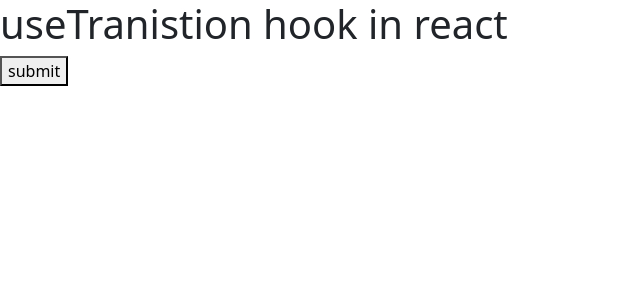
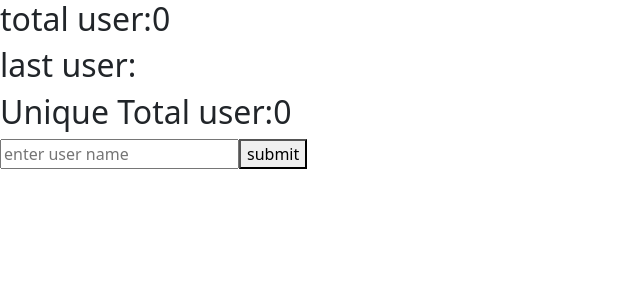
Before and after one commit to yahoowecanwork2/tic-tac-toe-, a React (Vite) app in the folder nehareact/: page / in a window 1280 px wide. Shown: the top 300 px of the page, without its empty margins (0-640 px from the left). Built offline with nearby package versions, Linux system fonts and the light colour scheme.

Commit message:
derived state in react

```diff
--- a/nehareact/src/App.jsx
+++ b/nehareact/src/App.jsx
@@ -1,10 +1,11 @@
+import Derived from "./dervied";
 import Form from "./useformstatus";
 import Tranistion from "./useTranisyion";
 function App() {
 
   return (
     <div >
-      <Tranistion />
+      <Derived />
 
 
     </div >
--- /dev/null
+++ b/nehareact/src/dervied.jsx
@@ -0,0 +1,36 @@
+import { useState } from "react";
+
+function Derived() {
+
+    const [users, setUsers] = useState([]);
+    const [user, setUser] = useState('');
+    const handleAddUser = () => {
+        setUsers([...users, user]);
+    }
+    const total = users.length;
+    const last = users[users.length - 1];
+    const unique = [...new Set(users)].length;
+
+    return (
+        <div >
+            <h2>total user:{total}</h2>
+            <h2>last user:{last}</h2>
+
+            <h2>Unique Total user:{unique}</h2>
+
+            <input type="text" onChange={(event) => setUser(event.target.value)} placeholder="enter user name" />
+            <button onClick={handleAddUser}>submit</button>
+            {
+
+                users.map((item, index) => (
+
+                    <h3 key={index}>{item}</h3>
+                ))
+            }
+
+        </div >
+    )
+}
+
+
+export default Derived;
```
